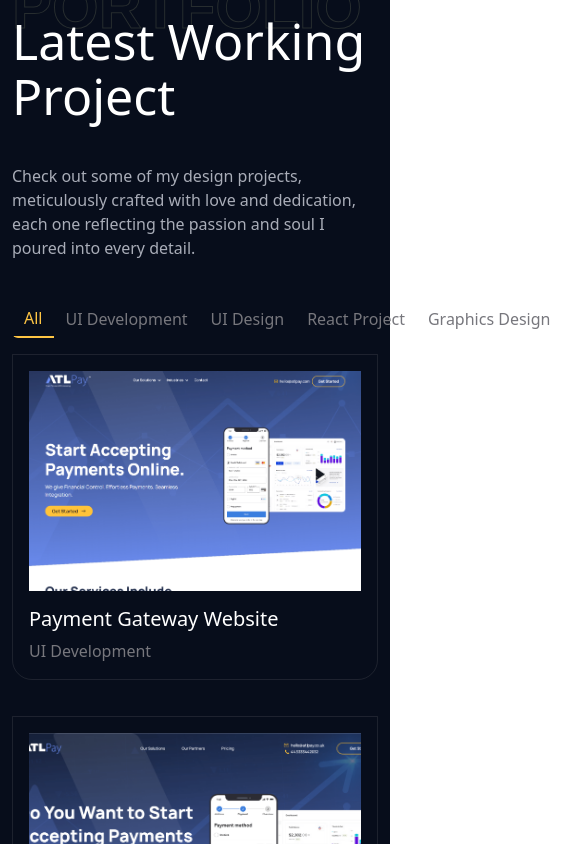
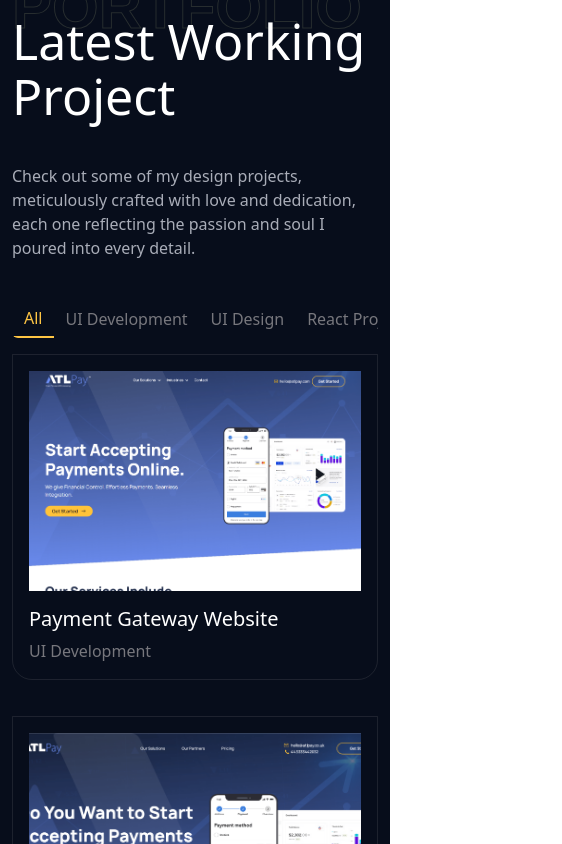
Before and after one commit to soumens12/soumen-portfolio, a React (Create React App) app: page / in a window 390 px wide. Shown: the part 3518-4362 px from the top of the page, 562 px wide, since content can reach past the window. Built offline with nearby package versions, Linux system fonts and the light colour scheme.

Commit message:
css changed

```diff
--- a/src/App.css
+++ b/src/App.css
@@ -428,7 +428,7 @@ footer section css
   }
   #portfolio .btn-group
   {
-    width: auto;
+    width: 100%;
     overflow-x: auto;
     white-space: nowrap;
   }
```
